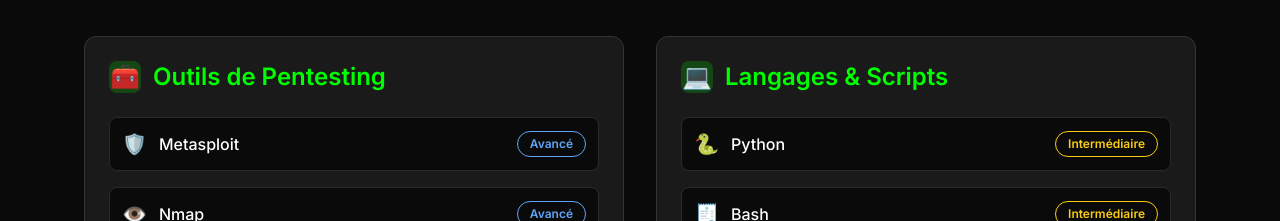
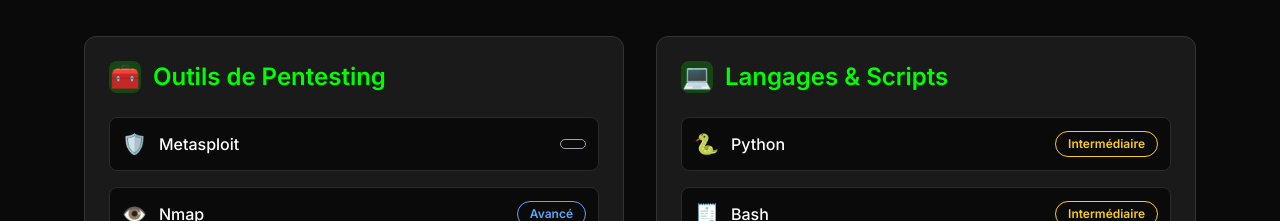
Before and after one commit to M0rPH3U53/M0rPH3U53.github.io, a React (Vite) app: page / in a window 1280 px wide. Shown: the part 1940-2161 px from the top of the page. Built offline with nearby package versions, Linux system fonts and the light colour scheme.

Commit message:
Update Skills.tsx

```diff
--- a/src/components/Skills.tsx
+++ b/src/components/Skills.tsx
@@ -6,7 +6,7 @@ const Skills: React.FC = () => {
       category: 'Outils de Pentesting',
       icon: '🧰',
       skills: [
-        { name: 'Metasploit', level: 'Avancé', icon: '🛡️' },
+        { name: 'Metasploit', icon: '🛡️' },
         { name: 'Nmap', level: 'Avancé', icon: '👁️' },
         { name: 'NetExec', level: 'Avancé', icon: '🖥️' },
         { name: 'Enum4linux', level: 'Avancé', icon: '📂' },
```
